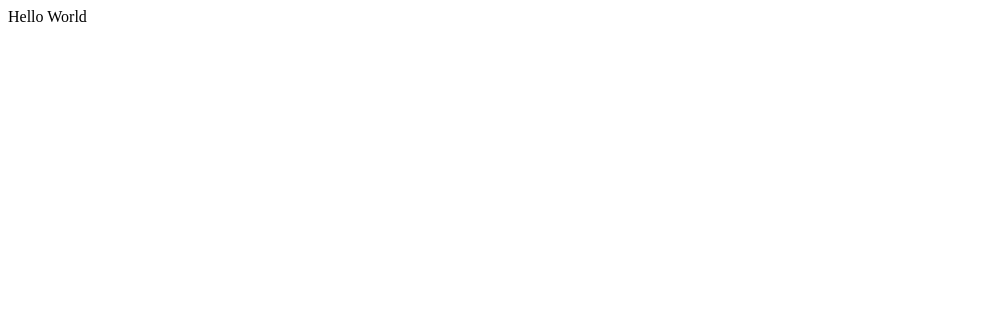
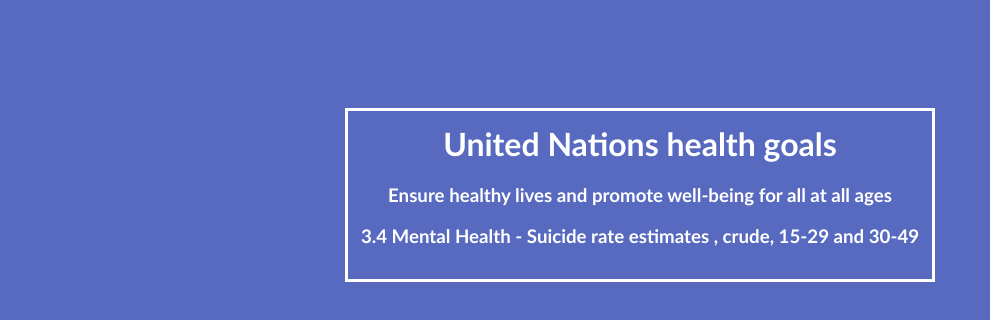
Before and after one commit to rkchan06/y9web, a plain HTML site: page index.html in a window 1280 px wide. Shown: the whole page, without its empty margins (0-990 px from the left). Drawn offline with Linux system fonts and the light colour scheme.

Commit message:
FInished homepage
kdccacas

```diff
--- a/index.html
+++ b/index.html
@@ -1,3 +1,47 @@
 <html>
-	<p>Hello World</p>
-</html>
+	<style>
+		body {
+		  padding-top: 100px;
+		  background-color: #576ABF;
+		  font-family: "Trebuchet MS";
+		  align: center;
+		}
+
+		h1,h3 {
+		  color: white;
+		  text-align: center;
+		}
+
+		table {
+		    border: 3px solid white;
+			margin: 0px auto;
+			padding: 10px;
+		}
+
+		a {
+			color: white;
+		}
+
+		p {
+			padding-top:10px;
+			text-align: center;
+		}
+
+	</style>
+
+	<body>
+		<table>
+			<tr><td>
+			<h1>
+				United Nations health goals
+			</h1>
+			<h3>
+				Ensure healthy lives and promote well-being for all at all ages
+			</h3>
+			<h3>
+				3.4 Mental Health - Suicide rate estimates , crude, 15-29 and 30-49
+			</h3>
+
+			</td></tr>
+		</table>
+		<p>
```
